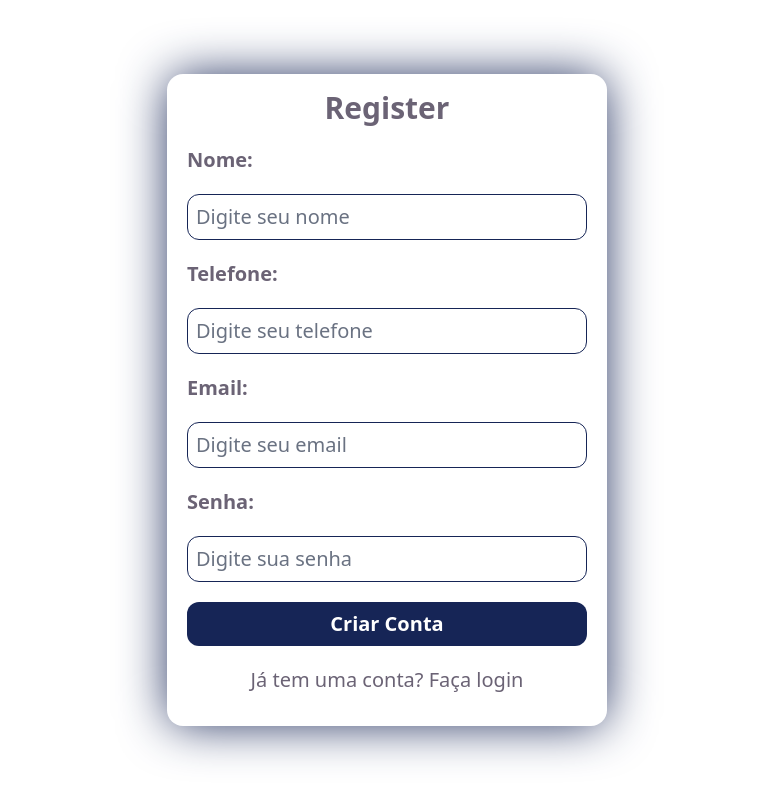
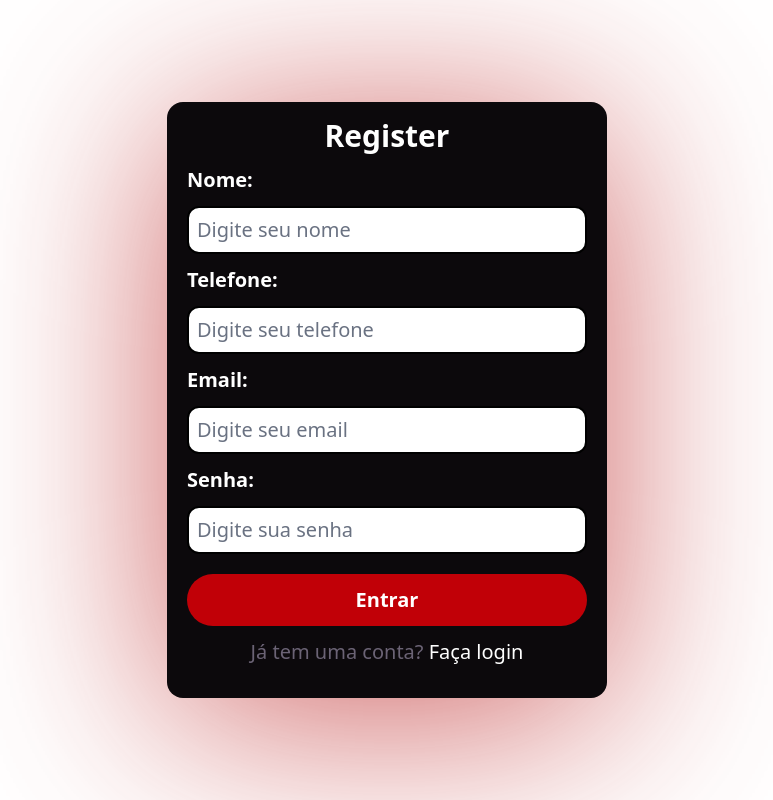
Before and after one commit to lucas-devstudies/sushi-test, a React (Vite) app in the folder Sushi3D/: page /admin/register in a window 1280 px wide. Shown: the whole page, without its empty margins (253-1026 px from the left). Built offline with nearby package versions, Linux system fonts and the light colour scheme; no server answers; a web font is replaced by a local one.

Commit message:
ajustes visuais em login e cadastro | inserção de nova fonte para textos destacados

```diff
--- a/Sushi3D/index.html
+++ b/Sushi3D/index.html
@@ -7,6 +7,7 @@
     <title>sushi3d</title>
     <link rel="preconnect" href="https://fonts.googleapis.com">
     <link rel="preconnect" href="https://fonts.gstatic.com" crossorigin>
+    <link href="https://fonts.googleapis.com/css2?family=Changa:wght@200..800&display=swap" rel="stylesheet">
     <link href="https://fonts.googleapis.com/css2?family=Protest+Revolution&display=swap" rel="stylesheet">
   </head>
   <body>
--- a/Sushi3D/src/components/CustomCard.tsx
+++ b/Sushi3D/src/components/CustomCard.tsx
@@ -15,7 +15,7 @@ export function CustomCard({id,title,image}:CustomCardProps){
                 <img src={image} height={20} width={'90%'}></img>
             )}
             </div>
-            <h1 className="text-white text-3xl my-4">{title}</h1>
+            <h1 className="text-white font-changa text-3xl my-4">{title}</h1>
         </div>
         </>
     )
--- a/Sushi3D/src/index.css
+++ b/Sushi3D/src/index.css
@@ -11,6 +11,7 @@
   --font-sans: system-ui, 'Segoe UI', Roboto, sans-serif;
   --font-mono: ui-monospace, Consolas, monospace;
   --font-protest: "Protest Revolution", sans-serif;
+  --font-changa: "Changa",sans-serif;
 }
 
 /* Suas variáveis base que o Vite gerou */
--- a/Sushi3D/src/pages/login.tsx
+++ b/Sushi3D/src/pages/login.tsx
@@ -13,6 +13,7 @@ export default function Login() {
         })
         if(error){
             console.log(error);
+            alert('Preencha todos os campos corretamente')
             return;
         }
         window.location.href = '/';
@@ -20,14 +21,14 @@ export default function Login() {
 
     return(
         <section id="login" className="flex justify-center items-center h-screen">
-            <form onSubmit={(e)=> {e.preventDefault();signIn();}} className="flex flex-col gap-5 shadow-[0_0_50px_-3px] shadow-blue-950 py-4 px-5 rounded-2xl">
-                <h2 className="font-bold text-3xl">Login</h2>
-                <label className="w-100 text-start text-xl font-bold">Email:</label>
-                <input className="border border-blue-950 text-xl px-2 py-2 rounded-xl placeholder:text-gray-500" type="email" onChange={(e) => setEmail(e.target.value)} name="email" placeholder="Digite seu email"/>
-                <label className="w-100 text-start text-xl font-bold">Senha:</label>
-                <input className="border border-blue-950 text-xl px-2 py-2 rounded-xl placeholder:text-gray-500" type="password" onChange={(e) => setPassword(e.target.value)} name="password" placeholder="Digite sua senha"/>
-                <button type="submit" className="text-xl text-center bg-blue-950 text-white font-bold py-2 rounded-xl">Entrar</button>
-                <a href="/register" className="text-xl text-center mb-4">Não tem uma conta? Cadastre-se</a>
+            <form onSubmit={(e)=> {e.preventDefault();signIn();}} className="bg-mauve-950 flex flex-col gap-3 drop-shadow-[0_20px_100px_rgba(185,28,28,0.7)] py-4 px-5 rounded-2xl">
+                <h2 className="font-bold text-3xl text-white">Login</h2>
+                <label className="w-100 text-start text-xl font-bold text-white">Email:</label>
+                <input className="mt-2 w-full border-2  text-black bg-white text-xl px-2 py-2 rounded-xl placeholder:text-gray-500" type="email" onChange={(e) => setEmail(e.target.value)} name="email" placeholder="seuemail@gmail.com"/>
+                <label className="w-100 text-start text-xl font-bold text-white">Senha:</label>
+                <input className="mt-2 w-full border-2  text-black bg-white text-xl px-2 py-2 rounded-xl placeholder:text-gray-500" type="password" onChange={(e) => setPassword(e.target.value)} name="password" placeholder="Digite sua senha"/>
+                <button className="bg-red-700 px-4 mt-2 py-3 rounded-4xl text-white font-semibold text-xl hover:bg-red-800 active:scale-90" onClick={()=>signIn()}>Entrar</button>
+                <a href="/admin/register" className="text-xl text-center mb-4 mt-2">Não tem uma conta? <span className="text-white">Cadastre-se</span></a>
             </form>
         </section>
     )
--- a/Sushi3D/src/pages/register.tsx
+++ b/Sushi3D/src/pages/register.tsx
@@ -40,18 +40,18 @@ export default function Register() {
 
     return(
          <section id="login" className="flex justify-center items-center h-screen">
-            <form onSubmit={(e)=> {e.preventDefault();signUp();}} className="flex flex-col gap-5 shadow-[0_0_50px_-3px] shadow-blue-950 py-4 px-5 rounded-2xl">
-                <h2 className="font-bold text-3xl">Register</h2>
-                <label className="w-100 text-start text-xl font-bold">Nome:</label>
-                <input className="border border-blue-950 text-xl px-2 py-2 rounded-xl placeholder:text-gray-500" type="text" onChange={(e) => setName(e.target.value)} name="name" placeholder="Digite seu nome"/>
-                <label className="w-100 text-start text-xl font-bold">Telefone:</label>
-                <input className="border border-blue-950 text-xl px-2 py-2 rounded-xl placeholder:text-gray-500" type="text" onChange={(e) => setPhone(e.target.value)} name="phone" placeholder="Digite seu telefone"/>
-                <label className="w-100 text-start text-xl font-bold">Email:</label>
-                <input className="border border-blue-950 text-xl px-2 py-2 rounded-xl placeholder:text-gray-500" type="email" onChange={(e) => setEmail(e.target.value)} name="email" placeholder="Digite seu email"/>
-                <label className="w-100 text-start text-xl font-bold">Senha:</label>
-                <input className="border border-blue-950 text-xl px-2 py-2 rounded-xl placeholder:text-gray-500" type="password" onChange={(e) => setPassword(e.target.value)} name="password" placeholder="Digite sua senha"/>
-                <button type="submit" className="text-xl text-center bg-blue-950 text-white font-bold py-2 rounded-xl">Criar Conta</button>
-                <a href="/login" className="text-xl text-center mb-4">Já tem uma conta? Faça login</a>
+            <form onSubmit={(e)=> {e.preventDefault();signUp();}} className="flex bg-mauve-950 flex-col gap-3 drop-shadow-[0_20px_100px_rgba(185,28,28,0.7)]  py-4 px-5 rounded-2xl">
+                <h2 className="font-bold text-3xl text-white">Register</h2>
+                <label className="w-100 text-start text-xl font-bold text-white">Nome:</label>
+                <input className="w-full border-2  text-black bg-white text-xl px-2 py-2 rounded-xl placeholder:text-gray-500" type="text" onChange={(e) => setName(e.target.value)} name="name" placeholder="Digite seu nome"/>
+                <label className="w-100 text-start text-xl font-bold text-white">Telefone:</label>
+                <input className="w-full border-2  text-black bg-white text-xl px-2 py-2 rounded-xl placeholder:text-gray-500" type="text" onChange={(e) => setPhone(e.target.value)} name="phone" placeholder="Digite seu telefone"/>
+                <label className="w-100 text-start text-xl font-bold text-white">Email:</label>
+                <input className="w-full border-2  text-black bg-white text-xl px-2 py-2 rounded-xl placeholder:text-gray-500" type="email" onChange={(e) => setEmail(e.target.value)} name="email" placeholder="Digite seu email"/>
+                <label className="w-100 text-start text-xl font-bold text-white">Senha:</label>
+                <input className="w-full border-2  text-black bg-white text-xl px-2 py-2 rounded-xl placeholder:text-gray-500" type="password" onChange={(e) => setPassword(e.target.value)} name="password" placeholder="Digite sua senha"/>
+                <button className="bg-red-700 px-4 mt-2 py-3 rounded-4xl text-white font-semibold text-xl hover:bg-red-800 active:scale-90" type="submit">Entrar</button>
+                <a href="/admin/login" className="text-xl text-center mb-4">Já tem uma conta? <span className="text-white">Faça login</span></a>
             </form>
         </section>
     )
```
Also changed, not shown: Sushi3D/src/pages/home.tsx (+8 -8 lines).
